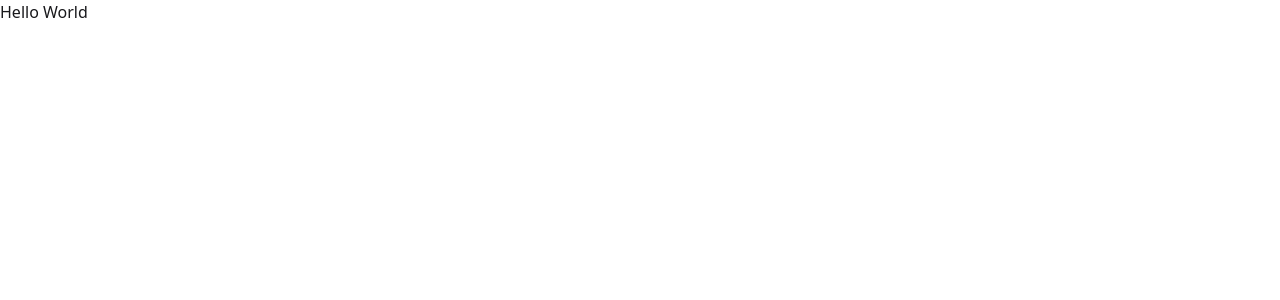
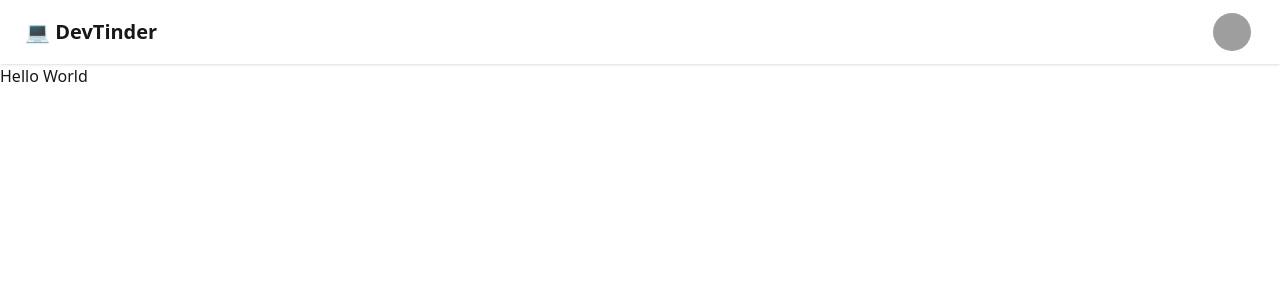
Before and after one commit to NagasundarP/devTinder-Frontend, a React (Vite) app: page / in a window 1280 px wide. Shown: the top 300 px of the page. Built offline with nearby package versions, Linux system fonts and the light colour scheme; grey boxes are pictures that could not be loaded.

Commit message:
added navbar

```diff
--- a/src/App.jsx
+++ b/src/App.jsx
@@ -1,6 +1,46 @@
 function App() {
   return (
     <>
+      <div>
+        <div className="navbar bg-base-100 shadow-sm">
+          <div className="flex-1">
+            <a className="btn btn-ghost text-xl">💻 DevTinder</a>
+          </div>
+          <div className="flex gap-2">
+            <div className="dropdown dropdown-end mx-5">
+              <div
+                tabIndex={0}
+                role="button"
+                className="btn btn-ghost btn-circle avatar"
+              >
+                <div className="w-10 rounded-full">
+                  <img
+                    alt="Tailwind CSS Navbar component"
+                    src="https://img.daisyui.com/images/stock/photo-1534528741775-53994a69daeb.webp"
+                  />
+                </div>
+              </div>
+              <ul
+                tabIndex={0}
+                className="menu menu-sm dropdown-content bg-base-100 rounded-box z-1 mt-3 w-52 p-2 shadow"
+              >
+                <li>
+                  <a className="justify-between">
+                    Profile
+                    <span className="badge">New</span>
+                  </a>
+                </li>
+                <li>
+                  <a>Settings</a>
+                </li>
+                <li>
+                  <a>Logout</a>
+                </li>
+              </ul>
+            </div>
+          </div>
+        </div>
+      </div>
       <h1>Hello World</h1>
     </>
   );
```
